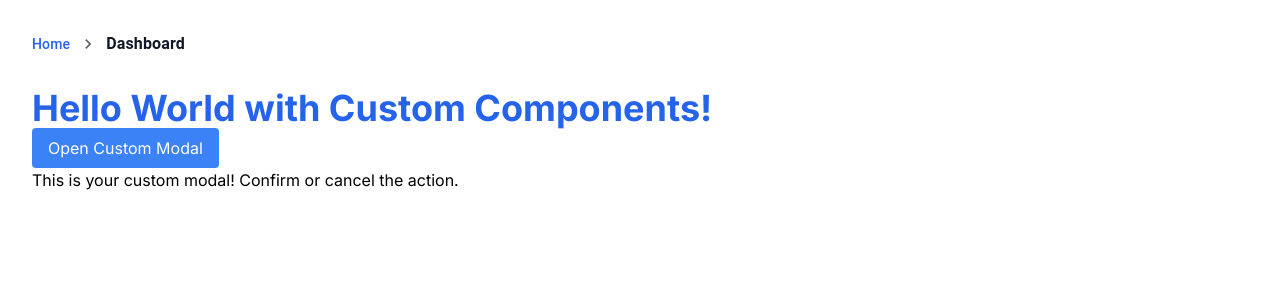
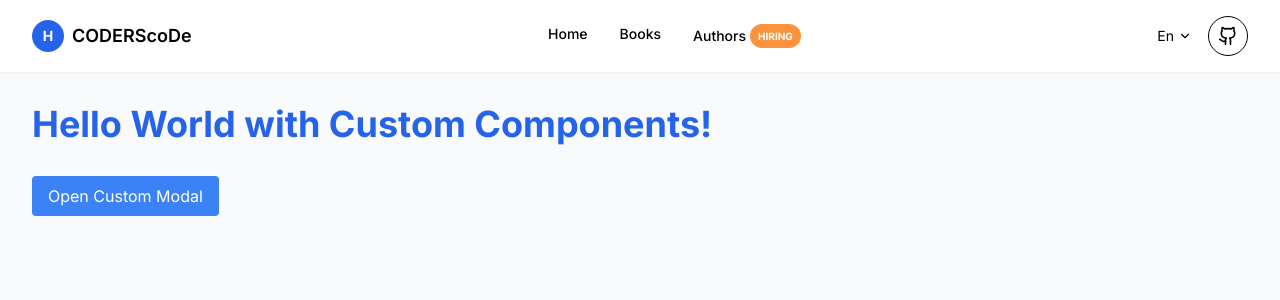
Before and after one commit to dm-mensavi/ebook-store, a Next.js app in the folder m1-site/: page / in a window 1280 px wide. Shown: the top 300 px of the page. Built offline with nearby package versions, Linux system fonts and the light colour scheme.

Commit message:
feat(books): navigation bars and functionality

```diff
--- a/m1-site/package.json
+++ b/m1-site/package.json
@@ -15,6 +15,7 @@
     "@types/react": "^18.3.11",
     "@types/react-dom": "^18.3.1",
     "axios": "^1.8.3",
+    "lucide-react": "^0.483.0",
     "next": "^14.2.15",
     "react": "^18.3.1",
     "react-dom": "^18.3.1",
--- a/m1-site/src/app/page.tsx
+++ b/m1-site/src/app/page.tsx
@@ -1,12 +1,8 @@
 "use client";
 
-import "../styles/globals.css";
-
+import GlobalLayout from "../components/layout/GlobalLayout";
 import { useState } from "react";
-import Modal from "../components/ui/Modal";
-import GlobalLayout from "../components/layout/GlobalLayout";
-
-import { AppBar, Toolbar, Typography } from "@mui/material";
+// import Modal from "../components/ui/Modal"; // optional
 
 export default function Home() {
   const [isModalOpen, setIsModalOpen] = useState(false);
@@ -17,10 +13,8 @@ export default function Home() {
   };
 
   return (
-    <GlobalLayout
-      breadcrumbs={[{ label: "Home", href: "/" }, { label: "Dashboard" }]}
-    >
-      {/* Page content */}
+    <GlobalLayout>
+      <div className="space-y-8">
         <h1 className="text-4xl font-bold text-blue-600">
           Hello World with Custom Components!
         </h1>
@@ -32,14 +26,27 @@ export default function Home() {
           Open Custom Modal
         </button>
 
+        {/* Uncomment if using Modal */}
         {/* <Modal
           isOpen={isModalOpen}
           onClose={() => setIsModalOpen(false)}
           onConfirm={handleConfirm}
           title="Confirm Action"
-      > */}
+        >
           <p>This is your custom modal! Confirm or cancel the action.</p>
-      {/* </Modal> */}
+        </Modal> */}
+      </div>
     </GlobalLayout>
   );
 }
+
+
+// import GlobalLayout from "../components/layout/GlobalLayout";
+
+// export default function Home() {
+//   return (
+//     <GlobalLayout>
+//       <h1>Hello from Home Page!</h1>
+//     </GlobalLayout>
+//   );
+// }
--- a/m1-site/src/components/layout/GlobalLayout.tsx
+++ b/m1-site/src/components/layout/GlobalLayout.tsx
@@ -1,22 +1,125 @@
-import Breadcrumb from '../../components/ui/Breadcrumb';
-import { ReactNode } from 'react';
+import { ReactNode, useState } from 'react';
+import Link from 'next/link';
+
+import { ChevronDown, Menu, X, Github } from 'lucide-react'; // Github icon added here
 
 type GlobalLayoutProps = {
   children: ReactNode;
-  breadcrumbs: {
-    label: string;
-    href?: string;
-  }[];
 };
 
-const GlobalLayout = ({ children, breadcrumbs }: GlobalLayoutProps) => {
+const GlobalLayout = ({ children }: GlobalLayoutProps) => {
+  const [isMobileMenuOpen, setIsMobileMenuOpen] = useState(false);
+
   return (
-    <div className="p-8 space-y-8">
-      {/* Breadcrumb displayed on every page */}
-      <Breadcrumb items={breadcrumbs} />
+    <div className="min-h-screen flex flex-col bg-gray-50">
 
-      {/* Page content */}
-      <div>{children}</div>
+      {/* Top Navigation Bar */}
+      <header className="sticky top-0 z-50 w-full bg-white shadow-sm">
+        <div className="flex justify-between items-center py-4 px-4 md:px-8">
+
+          {/* Left - Logo */}
+          <div className="flex items-center space-x-2">
+            <div className="bg-blue-600 text-white rounded-full w-8 h-8 flex items-center justify-center text-sm font-bold">
+              H
+            </div>
+            <span className="font-semibold text-lg">CODERScoDe</span>
+          </div>
+
+          {/* Middle - Navigation Links (Desktop Only) */}
+          <nav className="hidden md:flex space-x-8 text-sm font-medium">
+            <a href="/" className="hover:text-blue-600 transition">Home</a>
+            <a href="/books" className="hover:text-blue-600 transition">Books</a>
+            <div className="relative flex items-center space-x-1">
+              <a href="/authors" className="hover:text-blue-600 transition">Authors</a>
+              <span className="bg-orange-400 text-white text-[10px] font-bold px-2 py-0.5 rounded-full">HIRING</span>
+            </div>
+          </nav>
+
+          {/* Right - Language Selector, GitHub Icon, Hamburger Menu */}
+          <div className="flex items-center space-x-4">
+            {/* Language Dropdown (Desktop Only) */}
+            <button className="hidden md:flex items-center text-sm hover:text-blue-600 transition">
+              En
+              <ChevronDown size={14} className="ml-1" />
+            </button>
+
+            {/* GitHub Icon (Desktop Only) */}
+            <a
+  href="https://github.com/Godfred-Owusu/Book_Management"
+  target="_blank"
+  rel="noopener noreferrer"
+  className="flex items-center justify-center border border-black rounded-full p-2 hover:bg-black hover:text-white transition w-10 h-10"
+>
+  <Github size={20} />
+</a>
+
+
+            {/* Hamburger Menu Icon (Mobile Only) */}
+            <button
+              className="md:hidden flex items-center"
+              onClick={() => setIsMobileMenuOpen(!isMobileMenuOpen)}
+            >
+              {isMobileMenuOpen ? <X size={24} /> : <Menu size={24} />}
+            </button>
+          </div>
+        </div>
+      </header>
+
+      {/* MOBILE MENU SLIDE-IN */}
+      {/* Background overlay when menu is open */}
+      {isMobileMenuOpen && (
+        <div
+          onClick={() => setIsMobileMenuOpen(false)}
+          className="fixed inset-0 bg-black bg-opacity-50 z-40 md:hidden"
+        />
+      )}
+
+      {/* Side Drawer Menu */}
+      <nav
+        className={`
+          fixed top-0 right-0 h-full w-1/3 bg-white shadow-lg z-50 transform transition-transform duration-300 ease-in-out
+          ${isMobileMenuOpen ? 'translate-x-0' : 'translate-x-full'}
+          md:hidden
+        `}
+      >
+        {/* Close button inside menu */}
+        <div className="flex justify-end p-4">
+          <button onClick={() => setIsMobileMenuOpen(false)}>
+            <X size={28} />
+          </button>
+        </div>
+
+        {/* Mobile Nav Links */}
+        <div className="flex flex-col space-y-4 px-6 text-lg font-medium">
+  <Link href="/" onClick={() => setIsMobileMenuOpen(false)} className="hover:text-blue-600 transition">Home</Link>
+  <Link href="/books" onClick={() => setIsMobileMenuOpen(false)} className="hover:text-blue-600 transition">Books</Link>
+  <Link href="/authors" onClick={() => setIsMobileMenuOpen(false)} className="hover:text-blue-600 transition">Authors</Link>
+
+
+  {/* Language Dropdown */}
+  <button className="flex items-center text-sm hover:text-blue-600 transition">
+    En
+    <ChevronDown size={14} className="ml-1" />
+  </button>
+
+  {/* GitHub Icon (Mobile Menu) */}
+  <a
+  href="https://github.com/Godfred-Owusu/Book_Management"
+  target="_blank"
+  rel="noopener noreferrer"
+  className="flex items-center justify-center border border-black rounded-full p-2 hover:bg-black hover:text-white transition w-10 h-10"
+>
+  <Github size={20} />
+</a>
+
+</div>
+
+      </nav>
+
+      {/* Page Content */}
+      <main className="flex-1 p-4 md:p-8 space-y-8">
+        {children}
+      </main>
     </div>
   );
 };
```
Also changed, not shown: 1 other file (tests, documents, lock files or other folders). Lines whose indentation alone changed are shown as unchanged.
